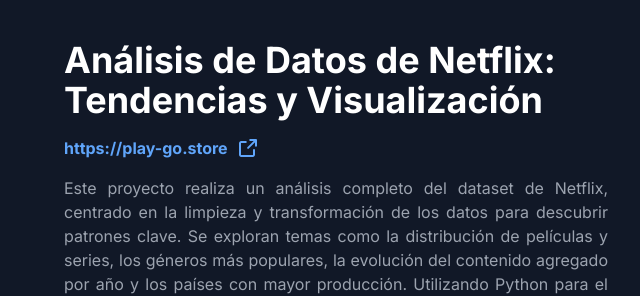
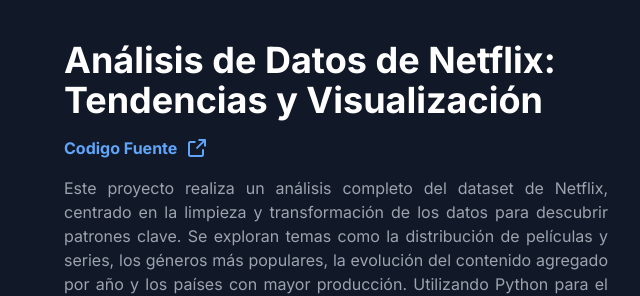
Before and after one commit to AlexDevCoding/Portafolio, a website: page src/index.html in a window 1280 px wide. Shown: the part 1460-1756 px from the top of the page, 640-1280 px from the left. Drawn offline with Linux system fonts and the light colour scheme.

Commit message:
casi listo

```diff
--- a/src/index.html
+++ b/src/index.html
@@ -925,10 +925,10 @@
                 </h2>
 
                 <a
-                  href="https://play-go.store"
+                  href="https://github.com/AlexDevCoding/netflix-analysis-visualization"
                   target="_blank"
                   class="text-blue-400 font-bold hover:underline flex"
-                  >https://play-go.store
+                  >Codigo Fuente
                   <svg
                     class="w-6 h-6 ml-2"
                     aria-hidden="true"
```
